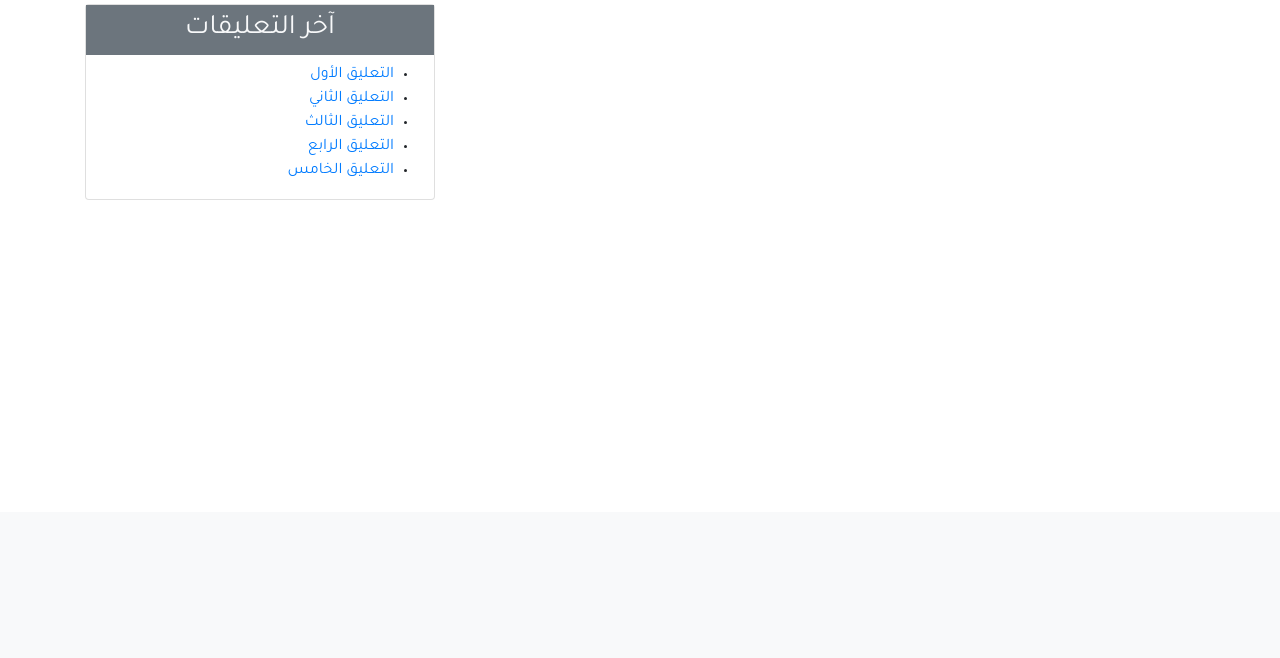
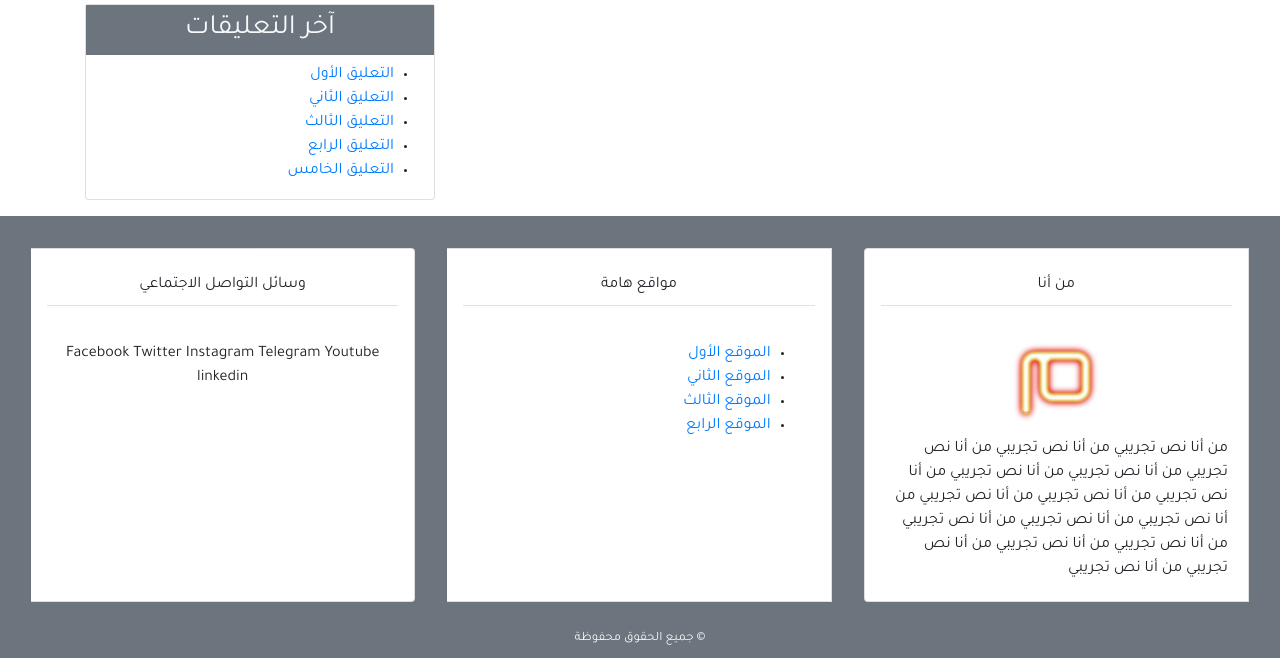
Before and after one commit to saidyahia/blog-django-ar, a Django app: page / in a window 1280 px wide. Shown: the part 288-946 px from the top of the page. Before the commit the page ends 488 px from the top, so only its background shows below. Run offline with Django 3.2, Linux system fonts and the light colour scheme; some libraries are stand-ins or nearby versions.

Commit message:
Add footer with three cards and copyrights

```diff
--- a/src/blog/templates/blog/index.html
+++ b/src/blog/templates/blog/index.html
@@ -79,6 +79,54 @@
             </div>
         </section>
 
+        <footer class="bg-secondary">
+            <div class="container-fluid">
+                <div class="row">
+                    <div class="col-md">
+                        <div class="card-group mt-3">
+                            <div class="card m-3">
+                                <div class="card-title text-center border-bottom p-2 m-3">من أنا</div>
+                                <div class="card-body">
+                                    <div class="text-center">
+                                        <img src="{% static 'blog/images/mim-logo.png' %}" alt="شعار مدونة" width="100px">
+                                    </div>
+                                    من أنا نص تجريبي من أنا نص تجريبي من أنا نص تجريبي من أنا نص تجريبي من أنا نص تجريبي من أنا نص تجريبي من أنا نص تجريبي من أنا نص تجريبي من أنا نص تجريبي من أنا نص تجريبي من أنا نص تجريبي من أنا نص تجريبي من أنا نص تجريبي من أنا نص تجريبي من أنا نص تجريبي
+
+                                </div>
+                            </div>
+                            <div class="card m-3">
+                                <div class="card-title text-center border-bottom p-2 m-3">مواقع هامة</div>
+                                <div class="card-body">
+                                    <ul>
+                                        <li><a href="#">الموقع الأول</a></li>
+                                        <li><a href="#">الموقع الثاني</a></li>
+                                        <li><a href="#">الموقع الثالث</a></li>
+                                        <li><a href="#">الموقع الرابع</a></li>
+                                    </ul>
+                                </div>
+                            </div>
+                            <div class="card m-3">
+                                <div class="card-title text-center border-bottom p-2 m-3">وسائل التواصل الاجتماعي</div>
+                                <div class="card-body text-center">
+                                    Facebook
+                                    Twitter
+                                    Instagram
+                                    Telegram
+                                    Youtube
+                                    linkedin
+                                </div>
+                            </div>
+                        </div>
+                    </div>
+                </div>
+                <div class="row p-2">
+                    <div class="col-md text-center">
+                        <small class="text-light">&copy; جميع الحقوق محفوظة</small>
+                    </div>
+                </div>
+            </div>
+        </footer>
+
         <script src="{% static 'blog/js/jquery-3.3.1.slim.min.js' %}"></script>
         <script src="{% static 'blog/js/popper.min.js' %}"></script>
         <script src="{% static 'blog/js/bootstrap.min.js' %}"></script>
```
